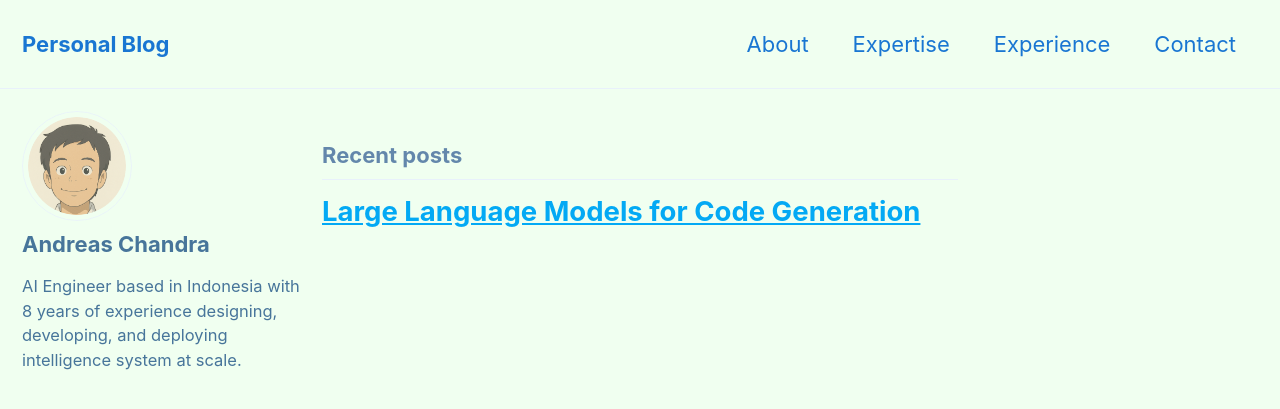
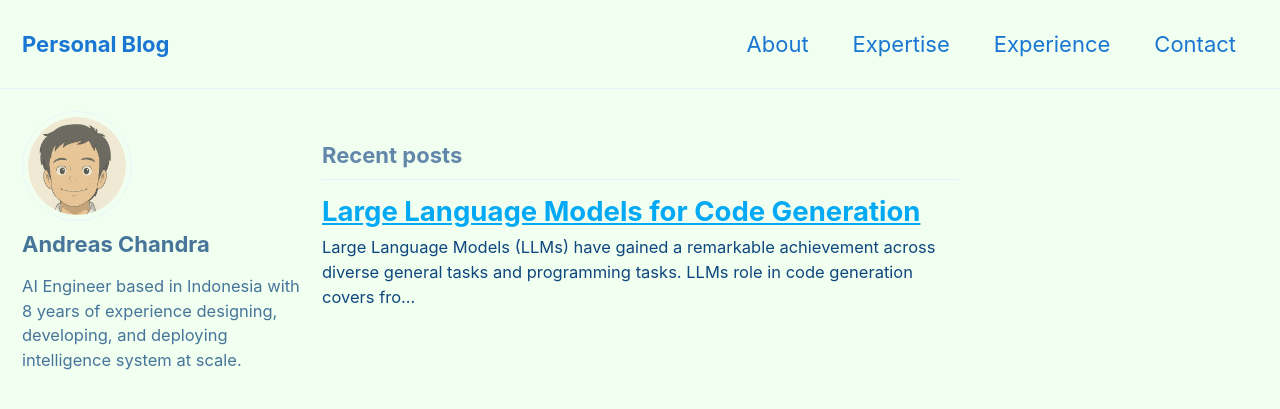
Before and after one commit to andreaschandra/andreaschandra.github.io, a Jekyll site: the page built from index.html, in a window 1280 px wide and 900 px high. Shown: the top 409 px of the window. Built offline with Jekyll 4.4.1, drawn with Linux system fonts in a browser that asks for light colours; cached includes are drawn as plain includes; the list of posts is cut into pages by our own code.

Commit message:
add defined excerpt

```diff
--- a/_posts/2025-06-21-llm-for-code-generation.md
+++ b/_posts/2025-06-21-llm-for-code-generation.md
@@ -5,6 +5,7 @@ categories:
   - research
 tags:
   - llm
+excerpt: "Large Language Models (LLMs) have gained a remarkable achievement across diverse general tasks and programming tasks. LLMs role in code generation covers from the simplest form such as code completion to code generation from natural language. This post provides a brief introduction and resources needed to train or fine-tune LLMs to be able to generate code from base model."
 image:
   feature: codegeneration.png
   thumb: codegeneration.png
@@ -14,7 +15,7 @@ image:
 
 
 Large Language Models (LLMs) have gained a remarkable achievement across diverse general tasks and programming tasks. LLMs role in code generation covers from the simplest form such as code completion to code generation from natural language. This post provides a brief introduction and resources needed to train or fine-tune LLMs to be able to generate code from base model.
-<!--more-->
+
 ## Tasks
 
 There are 7 code generation tasks that LLMs are capable of:
```
